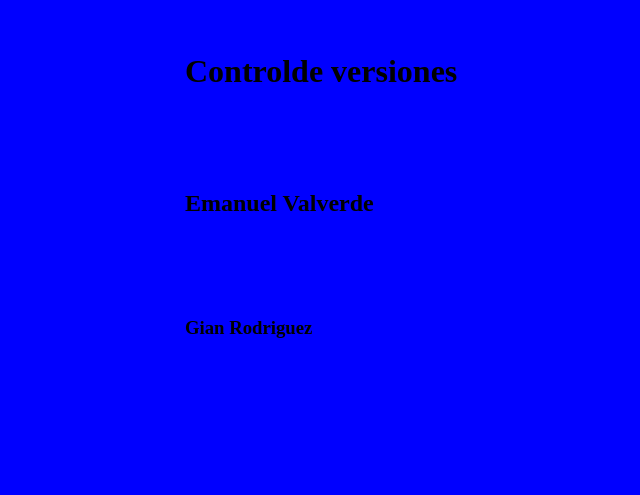
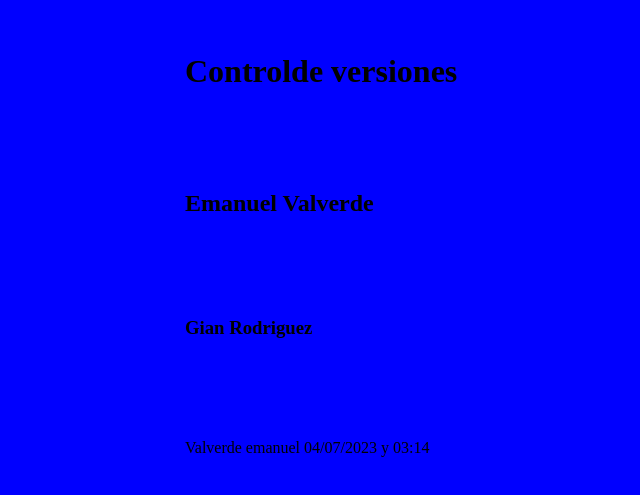
Before and after one commit to yuskema/TP_SO_I4_Equipo_105, a plain HTML site: page index.html in a window 1280 px wide. Shown: the part 147-642 px from the top of the page, without its empty margins (115-755 px from the left). Drawn offline with Linux system fonts and the light colour scheme.

Commit message:
cambio 2p

```diff
--- a/index.html
+++ b/index.html
@@ -10,5 +10,7 @@
 <h1>Controlde versiones</h1>
 <h2>Emanuel Valverde</h2>
 <h3>Gian Rodriguez</h3>
+<p>Valverde emanuel 04/07/2023 y
+03:14 </p>
 </body>
 </html>
```
